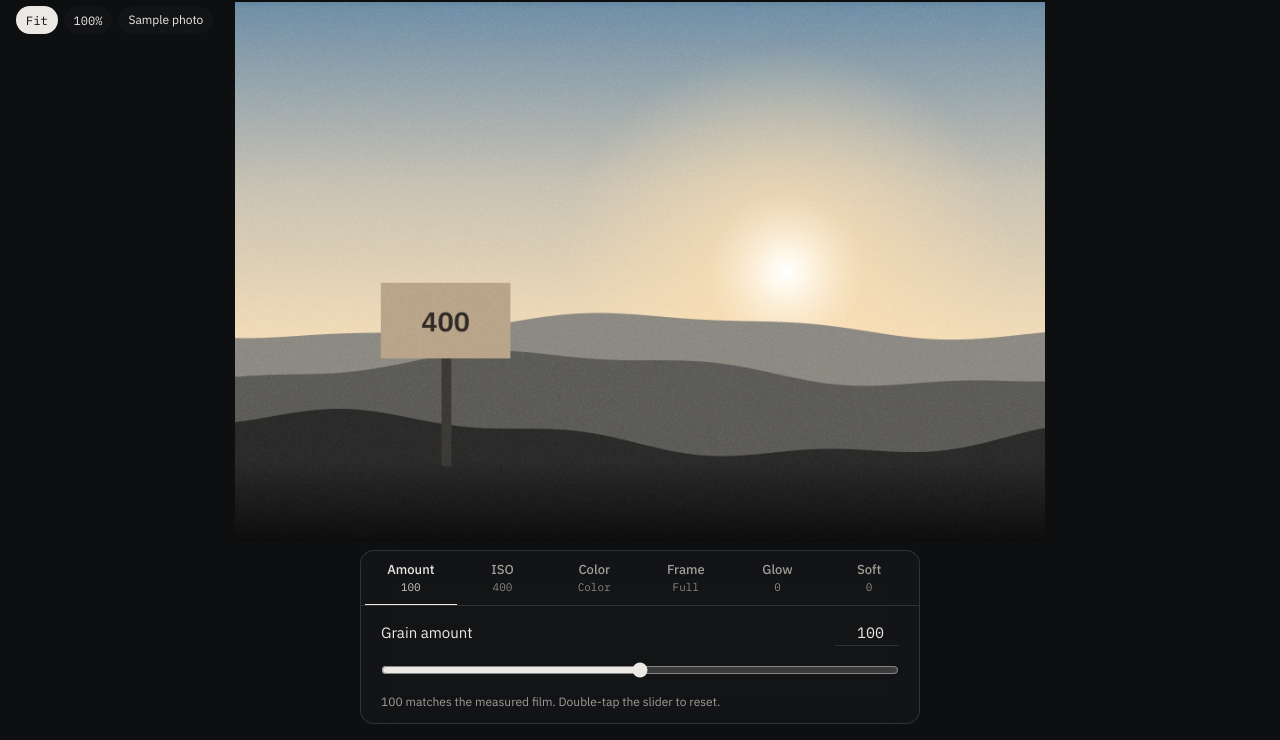
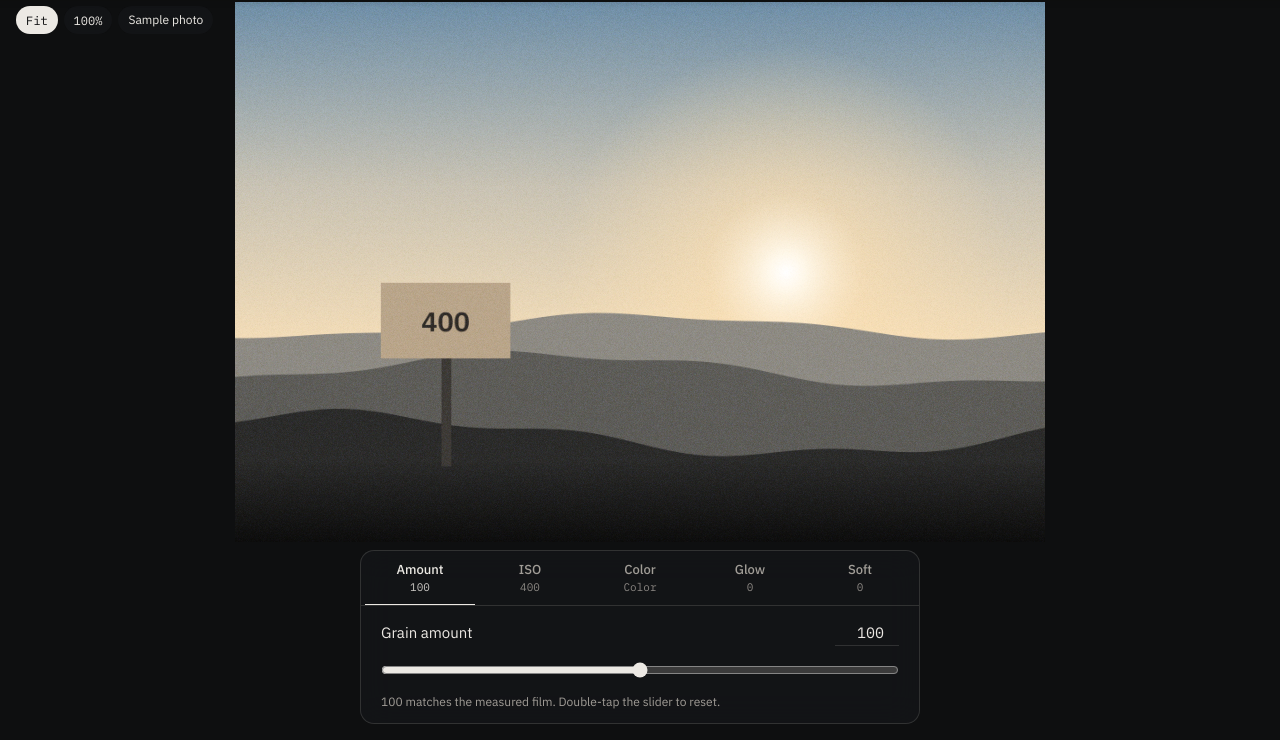
Before and after one commit to from-ttraw/ttraw-grain, a plain HTML site: page index.html in a window 1280 px wide. Shown: the part 60-800 px from the top of the page. Drawn offline with Linux system fonts and the light colour scheme.

Commit message:
Web app: grain recalibrated on 31 rolls (blue-heavy colour noise), ISO 100/200/400/Half, one grain pattern per photo
Co-Authored-By: Claude Opus 5.5 <noreply@anthropic.com>
Claude-Session: https://claude.ai/code/session_01FiBicscPr8LHsTGkCSKHAo

```diff
--- a/index.html
+++ b/index.html
@@ -115,7 +115,7 @@
   @media (min-width: 720px) {
     .sheet { left: 50%; right: auto; width: 560px; transform: translateX(-50%); bottom: 16px; border: 1px solid var(--line); border-radius: 14px; padding-bottom: 12px; }
   }
-  .tabs { display: grid; grid-template-columns: repeat(6, minmax(58px, 1fr)); overflow-x: auto; scrollbar-width: none; border-bottom: 1px solid var(--line); padding: 0 max(4px, env(safe-area-inset-left, 0px)); }
+  .tabs { display: grid; grid-template-columns: repeat(5, minmax(58px, 1fr)); overflow-x: auto; scrollbar-width: none; border-bottom: 1px solid var(--line); padding: 0 max(4px, env(safe-area-inset-left, 0px)); }
   .tabs::-webkit-scrollbar { display: none; }
   .tab {
     display: flex; flex-direction: column; align-items: center; gap: 1px; padding: 10px 4px 9px; border: 0; background: none;
@@ -198,7 +198,6 @@
       <button class="tab" role="tab" type="button" data-tab="amount" aria-selected="true"><b data-i18n="amount">Amount</b><small id="tAmount">100</small></button>
       <button class="tab" role="tab" type="button" data-tab="iso" aria-selected="false"><b data-i18n="iso">ISO</b><small id="tIso">400</small></button>
       <button class="tab" role="tab" type="button" data-tab="color" aria-selected="false"><b data-i18n="color">Color</b><small id="tColor">Color</small></button>
-      <button class="tab" role="tab" type="button" data-tab="frame" aria-selected="false"><b data-i18n="frame">Frame</b><small id="tFrame">Full</small></button>
       <button class="tab" role="tab" type="button" data-tab="glow" aria-selected="false"><b data-i18n="glow">Glow</b><small id="tGlow">0</small></button>
       <button class="tab" role="tab" type="button" data-tab="soft" aria-selected="false"><b data-i18n="soft">Soft</b><small id="tSoft">0</small></button>
     </nav>
@@ -209,12 +208,12 @@
       <div class="hint" data-i18n="amount.hint">100 matches the measured film. Double-tap the slider to reset.</div>
     </div>
     <div class="pane" data-pane="iso" role="tabpanel" hidden>
-      <div class="pane-head"><span data-i18n="iso.head">Film speed</span><small data-i18n="iso.sub">Higher ISO, coarser grain</small></div>
+      <div class="pane-head"><span data-i18n="iso.head">Film speed</span><small data-i18n="iso.sub">Higher ISO, stronger grain with more colour. Half: half-frame grain</small></div>
       <div class="seg mono" role="radiogroup" aria-label="Film speed">
         <label><input type="radio" name="iso" id="iso100" value="100"><span>100</span></label>
         <label><input type="radio" name="iso" id="iso200" value="200"><span>200</span></label>
         <label><input type="radio" name="iso" id="iso400" value="400" checked><span>400</span></label>
-        <label><input type="radio" name="iso" id="iso800" value="800"><span>800</span></label>
+        <label><input type="radio" name="iso" id="isoHalf" value="half"><span data-i18n="frame.half">Half</span></label>
       </div>
     </div>
     <div class="pane" data-pane="color" role="tabpanel" hidden>
@@ -222,13 +221,6 @@
       <div class="seg" role="radiogroup" aria-label="Grain color">
         <label><input type="radio" name="color" id="colorC" value="color" checked><span data-i18n="color.color">Color</span></label>
         <label><input type="radio" name="color" id="colorBW" value="bw"><span data-i18n="color.bw">B&amp;W</span></label>
-      </div>
-    </div>
-    <div class="pane" data-pane="frame" role="tabpanel" hidden>
-      <div class="pane-head"><span data-i18n="frame.head">Frame size</span><small data-i18n="frame.sub">Half frame enlarges the grain</small></div>
-      <div class="seg" role="radiogroup" aria-label="Frame">
-        <label><input type="radio" name="frame" id="frameFull" value="full" checked><span data-i18n="frame.full">Full</span></label>
-        <label><input type="radio" name="frame" id="frameHalf" value="half"><span data-i18n="frame.half">Half</span></label>
       </div>
     </div>
     <div class="pane" data-pane="glow" role="tabpanel" hidden>
@@ -276,17 +268,29 @@ const CURVES = {
   half: [0.34, 0.51, 0.62, 0.75, 0.88, 0.96, 1.00, 0.98, 0.95, 0.93, 0.86, 0.83, 0.73, 0.64, 0.49, 0.37],
 };
 
-// Per-ISO settings. sigma = peak grain sigma (0..255) as seen at scan size (3089 px long side).
+// Only what the scans measured (2026-11-15 re-analysis, 31 rolls; reference = one trip, one lab, Noritsu EZ Controller 7.40).
+//   sigma = peak grain sigma (0..255) at scan size
+//   g, kc = colour structure per channel R, G, B: each channel's grain = g·(grain shared by all channels) + kc·(its own grain)
+//   osize = size of each channel's own grain (dye clouds) relative to the shared grain
+//           All three were fitted by simulation so the engine's output, measured exactly like the scans (Noritsu JPEG with
+//           half-resolution colour), matches them: channel strengths, channel correlations, colour share, grain and colour-blob
+//           correlation, kurtosis. Blue is the noisiest channel; colour noise runs mostly blue–yellow, more at 400 than 100/200.
+//   size  = grain size (the scans could not tell sizes apart between speeds, so all equal)
+//   clump = coarse clumped grain (not measured: off)
+// Each speed also has its own measured brightness curve (CURVES).
 const ISO = {
-  100: { sigma: 5.60, chroma: 0.30, size: 0.80 },
-  200: { sigma: 6.60, chroma: 0.35, size: 0.90 },
-  400: { sigma: 7.30, chroma: 0.45, size: 1.00 },
-  800: { sigma: 9.13, chroma: 0.50, size: 1.20 }, // estimate
+  100: { sigma: 4.44, g: [0.969, 0.978, 1.107], kc: [0.403, 0.406, 0.531], osize: 1.74, size: 1.00, clump: 0 }, // Pro Image 100
+  200: { sigma: 6.76, g: [0.995, 0.970, 1.098], kc: [0.442, 0.320, 0.673], osize: 2.09, size: 1.00, clump: 0 }, // ColorPlus 200
+  400: { sigma: 6.58, g: [0.914, 0.959, 1.293], kc: [0.644, 0.518, 1.064], osize: 1.73, size: 1.00, clump: 0 }, // UltraMax ×2, Fuji 400, Lomo 400 ×2
+  // half frame (Pen FT: Lomo 100 + Superia X-TRA 400): stronger, and the grain stays in the highlights
+  half: { sigma: 7.70, g: [0.896, 0.970, 1.227], kc: [0.746, 0.592, 0.988], osize: 1.58, size: 1.00, clump: 0 },
 };
-
-const HALF = { sigma: 1.3, size: 1.33 };
+const CLUMP_SIZE = 3.0;
+
 const SCAN_LONG_SIDE = 3089;      // reference scan width the measurements were taken at
-const BASE_BLUR = 0.48;           // gaussian blur (px at scan size) giving the measured ~0.8 px autocorrelation half-width
+// baseBlur: grain blur in scan px, giving the scans' measured neighbour correlation (0.46–0.49 for every speed);
+// kurt: slightly heavier tails than gaussian (scans 3.05–3.38)
+const TUNE = { baseBlur: 0.63, kurt: 0.016 };
 const CALIB = 1.10;               // per-pixel sigma correction so the result matches the scans at scan size (calibrated by test)
 const SKEW_DARK = 0.37, SKEW_SPAN = 0.80; // calibrated: measured skew about +0.2 in shadows, -0.25 in highlights
 
@@ -301,6 +305,19 @@ function buildSigmaLUT(curve, peak) {
   return lut;
 }
 
+// Large blurs (the colour clouds) as three box passes: running sums, cost independent of the radius.
+// norm makes the blurred white noise unit-sigma again, from the effective (box * box * box) kernel.
+function ownKernel(s) {
+  if (s < 1.2) return gaussKernel(s);
+  const n = 3, wIdeal = Math.sqrt((12 * s * s) / n + 1);
+  let wl = Math.floor(wIdeal); if (wl % 2 === 0) wl--;
+  const m = Math.round((12 * s * s - n * wl * wl - 4 * n * wl - 3 * n) / (-4 * wl - 4));
+  const boxes = []; for (let i = 0; i < n; i++) boxes.push(((i < m ? wl : wl + 2) - 1) >> 1);
+  let e = [1];
+  for (const r of boxes) { const o = new Array(e.length + 2 * r).fill(0); for (let i = 0; i < e.length; i++) for (let j = 0; j <= 2 * r; j++) o[i + j] += e[i] / (2 * r + 1); e = o; }
+  let sq = 0; for (const v of e) sq += v * v;
+  return { boxes, r: boxes.reduce((a, b) => a + b, 0), norm: 1 / sq };
+}
 function gaussKernel(s) {
   const r = Math.max(1, Math.ceil(3 * s));
   const k = new Float32Array(2 * r + 1);
@@ -321,24 +338,25 @@ function hash(x, y, c, seed) {
 const IH_MEAN = 510, IH_SD = Math.sqrt(4 * (256 * 256 - 1) / 12);
 
 function makeSettings(opts, width, height) {
-  const iso = ISO[opts.iso] || ISO[400];
+  const iso = opts.half ? ISO.half : (ISO[opts.iso] || ISO[400]);
   const half = !!opts.half;
   const amount = (opts.amount == null ? 100 : opts.amount) / 100;
   const scale = Math.max(width, height) / SCAN_LONG_SIDE; // image px per scan px
-  const blur = Math.max(0.3, BASE_BLUR * scale * iso.size * (half ? HALF.size : 1));
-  const peak = iso.sigma * (half ? HALF.sigma : 1) * amount * CALIB;
+  const blur = Math.max(0.3, TUNE.baseBlur * scale * iso.size);
+  const blurO = blur * (iso.osize || 1); // each channel's own (colour) grain: dye clouds are larger than the shared grain
+  const peak = iso.sigma * amount * CALIB;
   const curve = half ? CURVES.half : (CURVES[opts.iso] || CURVES[400]);
-  const k = opts.bw ? 0 : chromaK(iso.chroma);
-  return { lut: buildSigmaLUT(curve, peak), kern: gaussKernel(blur), blur, k, seed: (opts.seed | 0) || 1234567 };
-}
-
-// Solve channel-independent noise weight k so that (chroma deviation sigma)/(luma sigma) = r.
-// g_c = n0 + k*n_c ; chroma dev sd = k*sqrt(2/3); luma sd = sqrt(1 + k^2 * sum(w^2)), sum(w^2) for Rec.601 weights.
-const W2 = 0.299 * 0.299 + 0.587 * 0.587 + 0.114 * 0.114;
-function chromaK(r) {
-  const a = 2 / 3 - r * r * W2;
-  return a > 0 ? Math.sqrt((r * r) / a) : 0;
-}
+  const k = opts.bw ? 0 : 1; // colour on/off; the colour structure itself is iso.g / iso.kc
+  const clump = iso.clump || 0, clumpBlur = blur * CLUMP_SIZE;
+  return { lut: buildSigmaLUT(curve, peak), kern: gaussKernel(blur), blur, blurO, kernO: ownKernel(blurO), kurt: TUNE.kurt, k, g: iso.g, kc: iso.kc, clump, clumpBlur, kernC: clump > 0 ? gaussKernel(clumpBlur) : null, seed: (opts.seed | 0) || 1234567 };
+}
+// The same settings with the grain made k times smaller (zoomed-out preview: one screen pixel covers several image pixels).
+function scaled(S, k) {
+  return Object.assign({}, S, { kern: gaussKernel(Math.max(0.3, S.blur / k)), kernO: ownKernel(Math.max(0.3, S.blurO / k)),
+    kernC: S.clump > 0 ? gaussKernel(Math.max(0.3, S.clumpBlur / k)) : null });
+}
+// how far (image px) one pixel's grain reaches, for strip margins
+const kernelRadius = (S) => Math.max(S.kern.r, S.kernO ? S.kernO.r : 0, S.kernC ? S.kernC.r : 0);
 
 /*
  * Process one horizontal strip.
@@ -356,14 +374,13 @@ function processStrip(src, W, h, y0, comp, maxVal, S, x0 = 0) {
 // Blurring is linear, so the raw noise is mixed first and only 3 fields (not 4) get blurred.
 // Depends only on ISO/frame/B&W and seed, not on Amount, so the preview can cache it while the Amount slider moves.
 function noiseFields(W, h, y0, x0, S) {
-  const { k: kernel, r: R, norm } = S.kern;
+  const R = kernelRadius(S); // raw noise margin: enough for the widest blur
   const PW = W + 2 * R, PH = h + 2 * R, NP = PW * PH;
-  const lnorm = 1 / Math.sqrt(1 + S.k * S.k * W2);
-  const unit = (norm / IH_SD) * lnorm;
-  const color = S.k > 0, kk = S.k;
-  const kc = kernel[R];
-  const ks = new Float32Array(R + 1); // symmetric kernel: weight for offset 1..R
-  for (let i = 1; i <= R; i++) ks[i] = kernel[R + i];
+  const color = S.k > 0;
+  // colour: channel c = g[c]·shared + kc[c]·own; scaled so the luma grain has unit sigma
+  const WR = [0.299, 0.587, 0.114];
+  const gl = color ? WR[0] * S.g[0] + WR[1] * S.g[1] + WR[2] * S.g[2] : 1;
+  const lnorm = color ? 1 / Math.sqrt(gl * gl + WR.reduce((a, w, i) => a + w * w * S.kc[i] * S.kc[i], 0)) : 1;
   const AX = 374761393, xStart = Math.imul(x0 - R, AX);
 
   // raw noise with margins (same hash as hash(), with the x term stepped instead of multiplied)
@@ -383,14 +400,19 @@ function noiseFields(W, h, y0, x0, S) {
       }
     }
   };
+  // separable gaussian of the raw field, cropped to W x h, scaled to unit sigma × gain
   const tmp = new Float32Array(W * PH);
-  const blur = (raw) => {
+  const blur = (raw, kern, gain) => {
+    if (kern.boxes) return boxBlur(raw, kern, gain);
+    const { k: kernel, r: r, norm } = kern, kc = kernel[r], ks = new Float32Array(r + 1);
+    for (let i = 1; i <= r; i++) ks[i] = kernel[r + i];
+    const unit = (norm / IH_SD) * gain;
     for (let py = 0; py < PH; py++) {
       const ro = py * PW + R, to = py * W;
       for (let x = 0; x < W; x++) {
         const c = ro + x;
         let s = kc * raw[c];
-        for (let i = 1; i <= R; i++) s += ks[i] * (raw[c - i] + raw[c + i]);
+        for (let i = 1; i <= r; i++) s += ks[i] * (raw[c - i] + raw[c + i]);
         tmp[to + x] = s;
       }
     }
@@ -400,22 +422,63 @@ function noiseFields(W, h, y0, x0, S) {
       for (let x = 0; x < W; x++) {
         const c = co + x;
         let s = kc * tmp[c];
-        for (let i = 1; i <= R; i++) s += ks[i] * (tmp[c - i * W] + tmp[c + i * W]);
+        for (let i = 1; i <= r; i++) s += ks[i] * (tmp[c - i * W] + tmp[c + i * W]);
         out[oo + x] = s * unit;
       }
     }
     return out;
   };
 
+  // three box passes along x then y over the padded field (edges sit in the margin), then crop to W x h
+  function boxBlur(raw, kern, gain) {
+    let a = raw.slice(0, NP), t = new Float32Array(NP);
+    // horizontal: running sum along each row
+    for (const r of kern.boxes) {
+      const inv = 1 / (2 * r + 1);
+      for (let y = 0; y < PH; y++) {
+        const o = y * PW;
+        let sum = 0;
+        for (let i = -r; i <= r; i++) sum += a[o + (i < 0 ? 0 : i >= PW ? PW - 1 : i)];
+        for (let x = 0; x < PW; x++) {
+          t[o + x] = sum * inv;
+          const ad = x + r + 1, sb = x - r;
+          sum += a[o + (ad >= PW ? PW - 1 : ad)] - a[o + (sb < 0 ? 0 : sb)];
+        }
+      }
+      const sw = a; a = t; t = sw;
+    }
+    // vertical: one running sum per column, walking down row by row (cache friendly)
+    const acc = new Float32Array(PW);
+    for (const r of kern.boxes) {
+      const inv = 1 / (2 * r + 1), row = (y) => (y < 0 ? 0 : y >= PH ? PH - 1 : y) * PW;
+      acc.fill(0);
+      for (let k = -r; k <= r; k++) { const o = row(k); for (let x = 0; x < PW; x++) acc[x] += a[o + x]; }
+      for (let y = 0; y < PH; y++) {
+        const o = y * PW, ad = row(y + r + 1), sb = row(y - r);
+        for (let x = 0; x < PW; x++) { t[o + x] = acc[x] * inv; acc[x] += a[ad + x] - a[sb + x]; }
+      }
+      const sw = a; a = t; t = sw;
+    }
+    const unit = (kern.norm / IH_SD) * gain, out = new Float32Array(W * h);
+    for (let y = 0; y < h; y++) { const so = (y + R) * PW + R, oo = y * W; for (let x = 0; x < W; x++) out[oo + x] = a[so + x] * unit; }
+    return out;
+  }
+  // fine grain (+ a little dye noise per channel) and, shared by all channels, coarse clumped grain
+  const c = S.kernC ? S.clump : 0, fineW = Math.sqrt(1 - c * c);
   const raw0 = new Float32Array(NP);
   rawField(0, raw0);
-  if (!color) return [blur(raw0)];
-  const rawC = new Float32Array(NP), mix = new Float32Array(NP);
+  let coarse = null;
+  if (c > 0) { const rawK = new Float32Array(NP); rawField(7, rawK); coarse = blur(rawK, S.kernC, c); }
+  const addCoarse = (f) => { if (coarse) for (let i = 0; i < f.length; i++) f[i] += coarse[i]; return f; };
+  if (!color) return [addCoarse(blur(raw0, S.kern, fineW))];
+  const rawC = new Float32Array(NP);
+  const shared = blur(raw0, S.kern, fineW * lnorm);
   const fields = [];
-  for (let c = 1; c <= 3; c++) {
-    rawField(c, rawC);
-    for (let i = 0; i < NP; i++) mix[i] = raw0[i] + kk * rawC[i];
-    fields.push(blur(mix));
+  for (let ch = 1; ch <= 3; ch++) {
+    rawField(ch, rawC);
+    const gc = S.g[ch - 1], own = blur(rawC, S.kernO, fineW * lnorm * S.kc[ch - 1]);
+    for (let i = 0; i < own.length; i++) own[i] += gc * shared[i];
+    fields.push(addCoarse(own));
   }
   return fields;
 }
@@ -427,6 +490,7 @@ function grainCombine(src, W, h, comp, maxVal, S, fields, gain) {
   const dst = new src.constructor(src.length);
   const nr = fields[0], ng = fields[1] || nr, nb = fields[2] || nr;
   const lut = S.lut, gd = SKEW_DARK / 6, gs = SKEW_SPAN / 6 / 255;
+  const kt = S.kurt || 0, kn = 1 / Math.sqrt(1 + 6 * kt * kt); // heavier tails: the scans show kurtosis ~3.1–3.4
   const N = W * h;
   for (let i = 0, p = 0; i < N; i++, p += comp) {
     const r = src[p], g = src[p + 1], b = src[p + 2];
@@ -435,11 +499,11 @@ function grainCombine(src, W, h, comp, maxVal, S, fields, gain) {
     const sig = lut[Y | 0] * fromByte * (gain ? gain[i] : 1);
     const gam = gd - gs * Y;
     let z, v;
-    z = nr[i]; z = z + gam * (z * z - 1);
+    z = nr[i]; z = (z + kt * (z * z * z - 3 * z)) * kn; z = z + gam * (z * z - 1);
     v = r + sig * z; dst[p] = v <= 0 ? 0 : v >= maxVal ? maxVal : (v + 0.5) | 0;
-    z = ng[i]; z = z + gam * (z * z - 1);
+    z = ng[i]; z = (z + kt * (z * z * z - 3 * z)) * kn; z = z + gam * (z * z - 1);
     v = g + sig * z; dst[p + 1] = v <= 0 ? 0 : v >= maxVal ? maxVal : (v + 0.5) | 0;
-    z = nb[i]; z = z + gam * (z * z - 1);
+    z = nb[i]; z = (z + kt * (z * z * z - 3 * z)) * kn; z = z + gam * (z * z - 1);
     v = b + sig * z; dst[p + 2] = v <= 0 ? 0 : v >= maxVal ? maxVal : (v + 0.5) | 0;
     if (comp === 4) dst[p + 3] = src[p + 3];
   }
@@ -447,7 +511,7 @@ function grainCombine(src, W, h, comp, maxVal, S, fields, gain) {
 }
 
 
-return { makeSettings, noiseFields, grainCombine, gaussKernel, SCAN_LONG_SIDE };
+return { makeSettings, scaled, noiseFields, grainCombine, gaussKernel, kernelRadius, SCAN_LONG_SIDE };
 })();
 const Efx = ((G) => {
 /*! ttraw Film efx — Copyright (c) 2026 ttraw. All rights reserved.
@@ -963,7 +1027,7 @@ self.onmessage = (e) => {
     en: { open: "Open photo", compare: "Hold to see original", save: "Save", "save.tip": "Save full-size JPEG", fit: "Fit", sample: "Sample photo", original: "Original",
       amount: "Amount", iso: "ISO", color: "Color", frame: "Frame", glow: "Glow", soft: "Soft",
       "amount.head": "Grain amount", "amount.hint": "100 matches the measured film. Double-tap the slider to reset.",
-      "iso.head": "Film speed", "iso.sub": "Higher ISO, coarser grain",
+      "iso.head": "Film speed", "iso.sub": "Higher ISO, stronger grain with more colour. Half: half-frame grain",
       "color.head": "Grain color", "color.sub": "Color negative or black and white", "color.color": "Color", "color.bw": "B&W",
       "frame.head": "Frame size", "frame.sub": "Half frame enlarges the grain", "frame.full": "Full", "frame.half": "Half",
       "glow.hint": "Highlights bloom outward with a faint warm halo. Double-tap to reset.",
@@ -980,7 +1044,7 @@ self.onmessage = (e) => {
     ko: { open: "사진 열기", compare: "누르고 있으면 원본", save: "저장", "save.tip": "원본 크기 JPEG로 저장", fit: "전체", sample: "샘플 사진", original: "원본",
       amount: "양", iso: "감도", color: "색", frame: "프레임", glow: "글로우", soft: "소프트",
       "amount.head": "그레인 양", "amount.hint": "100이 실측 필름과 같은 세기예요. 슬라이더를 두 번 누르면 처음 값으로 돌아가요.",
-      "iso.head": "필름 감도", "iso.sub": "감도가 높을수록 입자가 굵어요",
+      "iso.head": "필름 감도", "iso.sub": "감도가 높을수록 그레인이 진하고 색 얼룩이 많아요. 하프는 하프 프레임 그레인",
       "color.head": "그레인 색", "color.sub": "컬러 네거티브 또는 흑백", "color.color": "컬러", "color.bw": "흑백",
       "frame.head": "프레임 크기", "frame.sub": "하프 프레임은 입자가 더 커요", "frame.full": "풀", "frame.half": "하프",
       "glow.hint": "밝은 부분이 따뜻한 빛으로 은은하게 번져요. 두 번 누르면 0으로 돌아가요.",
@@ -997,7 +1061,7 @@ self.onmessage = (e) => {
     ja: { open: "写真を開く", compare: "押している間は元画像", save: "保存", "save.tip": "元のサイズでJPEG保存", fit: "全体", sample: "サンプル写真", original: "元画像",
       amount: "量", iso: "感度", color: "色", frame: "フレーム", glow: "グロー", soft: "ソフト",
       "amount.head": "グレインの量", "amount.hint": "100が実測フィルムと同じ強さです。スライダーをダブルタップで初期値に戻ります。",
-      "iso.head": "フィルム感度", "iso.sub": "感度が高いほど粒子が粗くなります",
+      "iso.head": "フィルム感度", "iso.sub": "感度が高いほど粒子が強く、色ノイズが増えます。ハーフはハーフ判の粒子",
       "color.head": "グレインの色", "color.sub": "カラーネガまたはモノクロ", "color.color": "カラー", "color.bw": "モノクロ",
       "frame.head": "フレームサイズ", "frame.sub": "ハーフフレームは粒子が大きくなります", "frame.full": "フル", "frame.half": "ハーフ",
       "glow.hint": "明るい部分が暖かい光でふんわりにじみます。ダブルタップで0に戻ります。",
@@ -1033,14 +1097,16 @@ self.onmessage = (e) => {
   const MAX_PIXELS = isIOS ? 16000000 : 60000000; // iOS Safari refuses canvases above ~16.7 MP
   const st = { src: null, sctx: null, W: 0, H: 0, name: "sample", sample: true, base: null, before: false, busy: false, full: null };
 
+  const isoPick = () => document.querySelector('input[name="iso"]:checked').value;
   function opts() {
     return {
       amount: Number($("amount").value),
-      iso: Number(document.querySelector('input[name="iso"]:checked').value),
+      iso: isoPick() === "half" ? 400 : Number(isoPick()),
       bw: document.querySelector('input[name="color"]:checked').value === "bw",
-      half: document.querySelector('input[name="frame"]:checked').value === "half",
+      half: isoPick() === "half", // half frame sits with the ISOs (the half rolls measured alike at 100 and 400)
       glow: Number($("glow").value),
       soft: Number($("soft").value),
+      seed: st.seed,
     };
   }
 
@@ -1081,9 +1147,15 @@ self.onmessage = (e) => {
   }
 
   /* ---------- loading ---------- */
+  function photoSeed(name, w, h) {
+    let x = 2166136261; const s = name + "|" + w + "x" + h;
+    for (let i = 0; i < s.length; i++) { x ^= s.charCodeAt(i); x = Math.imul(x, 16777619); }
+    return (x >>> 1) | 1;
+  }
   function setSource(canvas, name, sample, scaledFrom, full) {
     st.src = canvas; st.sctx = canvas.getContext("2d", { willReadFrequently: true });
     st.W = canvas.width; st.H = canvas.height; st.name = name; st.sample = sample; st.full = full || null;
+    st.seed = photoSeed(name, full ? full.W : st.W, full ? full.H : st.H); // one grain pattern per photo (from its original size)
     st.base = null; st.glow = null; buildMips(); setFit();
     $("badge").textContent = sample ? t("sample") : `${name} · ${st.full ? st.full.W : st.W}×${st.full ? st.full.H : st.H}`;
     setStatus(scaledFrom ? t("st.resized", { w: st.W, h: st.H, o: scaledFrom }) : "");
@@ -1198,7 +1270,7 @@ self.onmessage = (e) => {
       a /= b * b; s1 += a; s2 += a * a;
     }
     const sdHi = Math.sqrt(Math.max(0, s2 / (m * m) - (s1 / (m * m)) ** 2));
-    const lo = Engine.noiseFields(m, m, 0, 0, { ...S, kern: Engine.gaussKernel(Math.max(0.3, S.blur / kk)) })[0];
+    const lo = Engine.noiseFields(m, m, 0, 0, Engine.scaled(S, kk))[0];
     let t1 = 0, t2 = 0; for (let i = 0; i < lo.length; i++) { t1 += lo[i]; t2 += lo[i] * lo[i]; }
     const sdLo = Math.sqrt(Math.max(1e-9, t2 / lo.length - (t1 / lo.length) ** 2));
     const f = Math.min(1, sdHi / sdLo);
@@ -1326,7 +1398,7 @@ self.onmessage = (e) => {
         let S = Engine.makeSettings({ ...o, amount: 100 }, st.W, st.H);
         if (!b.full) {
           const f = grainFactor(S, b.k, key);
-          S = { ...S, kern: Engine.gaussKernel(Math.max(0.3, S.blur / b.k)), lut: S.lut.map((v) => v * f) };
+          S = { ...Engine.scaled(S, b.k), lut: S.lut.map((v) => v * f) };
         }
         b.S = S;
         b.noise = b.full ? Engine.noiseFields(b.w, b.h, b.y, b.x, S) : Engine.noiseFields(b.w, b.h, b.gy, b.gx, S);
@@ -1352,9 +1424,8 @@ self.onmessage = (e) => {
   function updateChrome() {
     const o = opts(), pct = Math.round(V.s * DPR() * 100);
     $("tAmount").textContent = String(o.amount);
-    $("tIso").textContent = String(o.iso);
+    $("tIso").textContent = o.half ? t("frame.half") : String(o.iso);
     $("tColor").textContent = o.bw ? t("color.bw") : t("color.color");
-    $("tFrame").textContent = o.half ? t("frame.half") : t("frame.full");
     $("tGlow").textContent = String(o.glow);
     $("tSoft").textContent = String(o.soft);
     $("zFit").classList.toggle("on", !!V.fit);
@@ -1475,7 +1546,7 @@ self.onmessage = (e) => {
     const v = Math.max(0, Math.min(200, Math.round(Number(amountNum.value) || 0)));
     amountNum.value = v; amount.value = v; schedule(false);
   });
-  document.querySelectorAll('input[name="iso"], input[name="color"], input[name="frame"]').forEach((el) => el.addEventListener("change", () => schedule(false)));
+  document.querySelectorAll('input[name="iso"], input[name="color"]').forEach((el) => el.addEventListener("change", () => schedule(false)));
   for (const id of ["glow", "soft"]) {
     const r = $(id), n = $(id + "Num");
     r.addEventListener("input", () => { n.value = r.value; efxInput(); });
```
